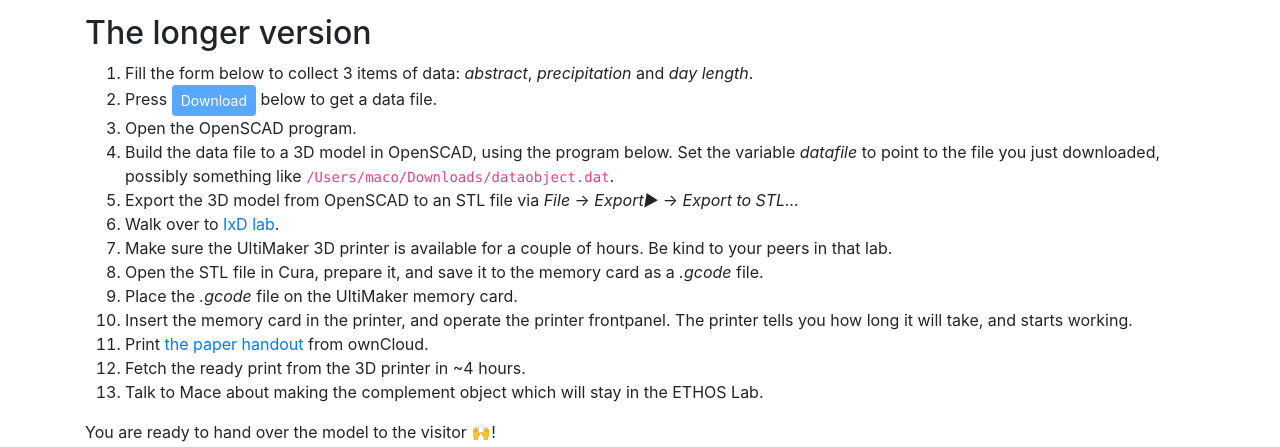
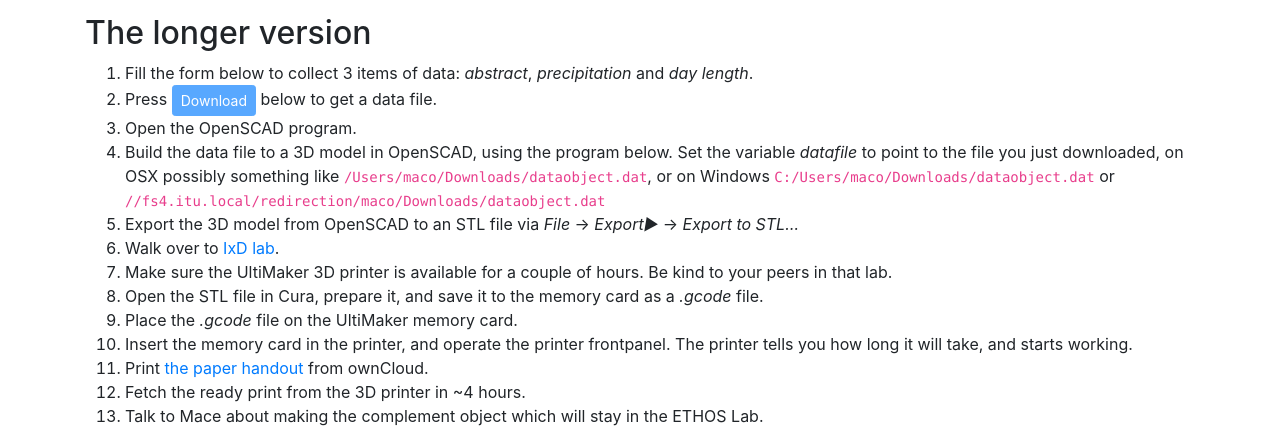
Before and after one commit to ituethoslab/make_a_data_object, a Flask app: page / in a window 1280 px wide. Shown: the part 416-863 px from the top of the page. Run offline with Flask 2, Linux system fonts and the light colour scheme; data that the repository does not hold is empty; some libraries are stand-ins or nearby versions.

Commit message:
Added some more examples of possible file paths to the protocol.

```diff
--- a/make_a_data_object/templates/index.html
+++ b/make_a_data_object/templates/index.html
@@ -49,7 +49,7 @@
 	  <li>Fill the form below to collect 3 items of data: <var>abstract</var>, <var>precipitation</var> and <var>day length</var>.</li>
 	  <li>Press <button type="button" class="btn btn-primary btn-sm" disabled>Download</button> below to get a data file.</li>
 	  <li>Open the OpenSCAD program.</li>
-	  <li>Build the data file to a 3D model in OpenSCAD, using the program below. Set the variable <var>datafile</var> to point to the file you just downloaded, possibly something like <code>/Users/maco/Downloads/dataobject.dat</code>.</li>
+	  <li>Build the data file to a 3D model in OpenSCAD, using the program below. Set the variable <var>datafile</var> to point to the file you just downloaded, on OSX possibly something like <code>/Users/maco/Downloads/dataobject.dat</code>, or on Windows <code>C:/Users/maco/Downloads/dataobject.dat</code> or <code>//fs4.itu.local/redirection/maco/Downloads/dataobject.dat</code></li>
 	  <li>Export the 3D model from OpenSCAD to an STL file via <em>File</em> → <em>Export►</em> → <em>Export to STL&hellip;</em></li>
 	  <li>Walk over to <a href="https://ixdlab.itu.dk/">IxD lab</a>.</li>
 	  <li>Make sure the UltiMaker 3D printer is available for a couple of hours. Be kind to your peers in that lab.</li>
```
